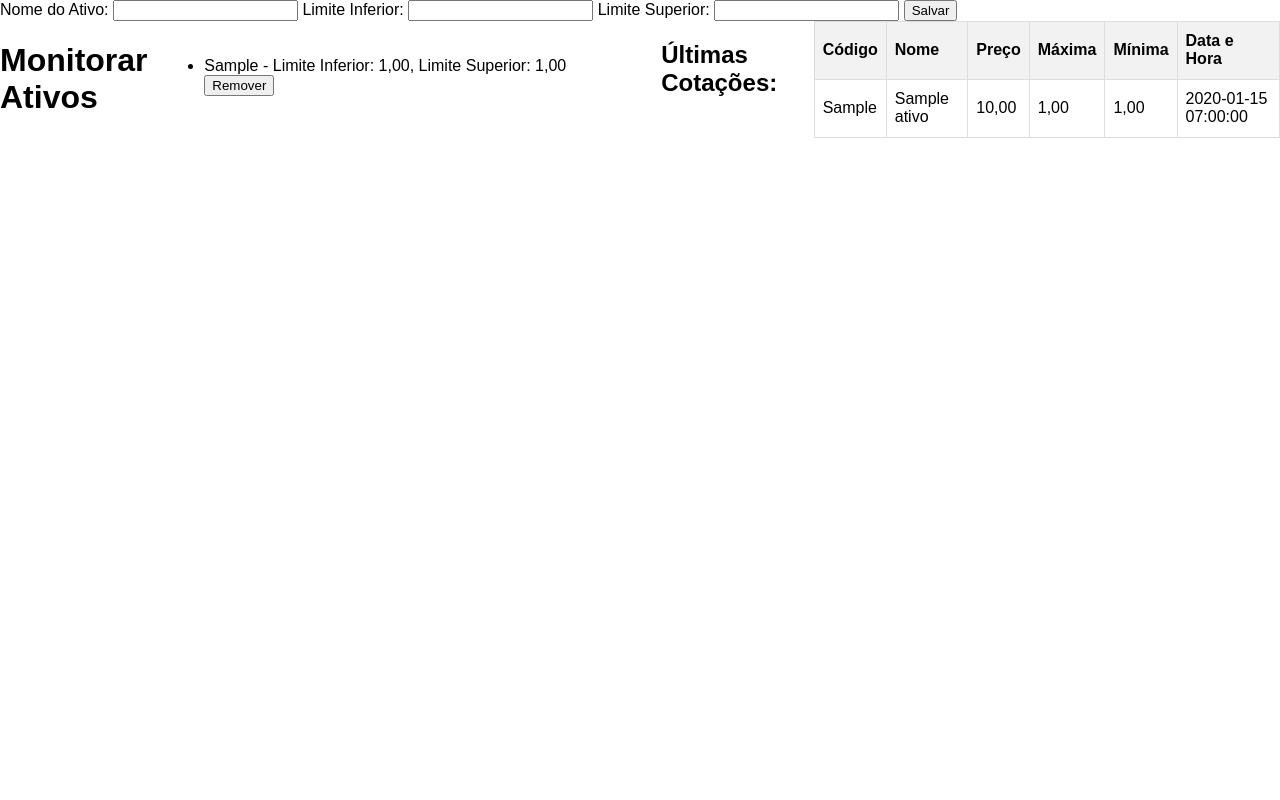
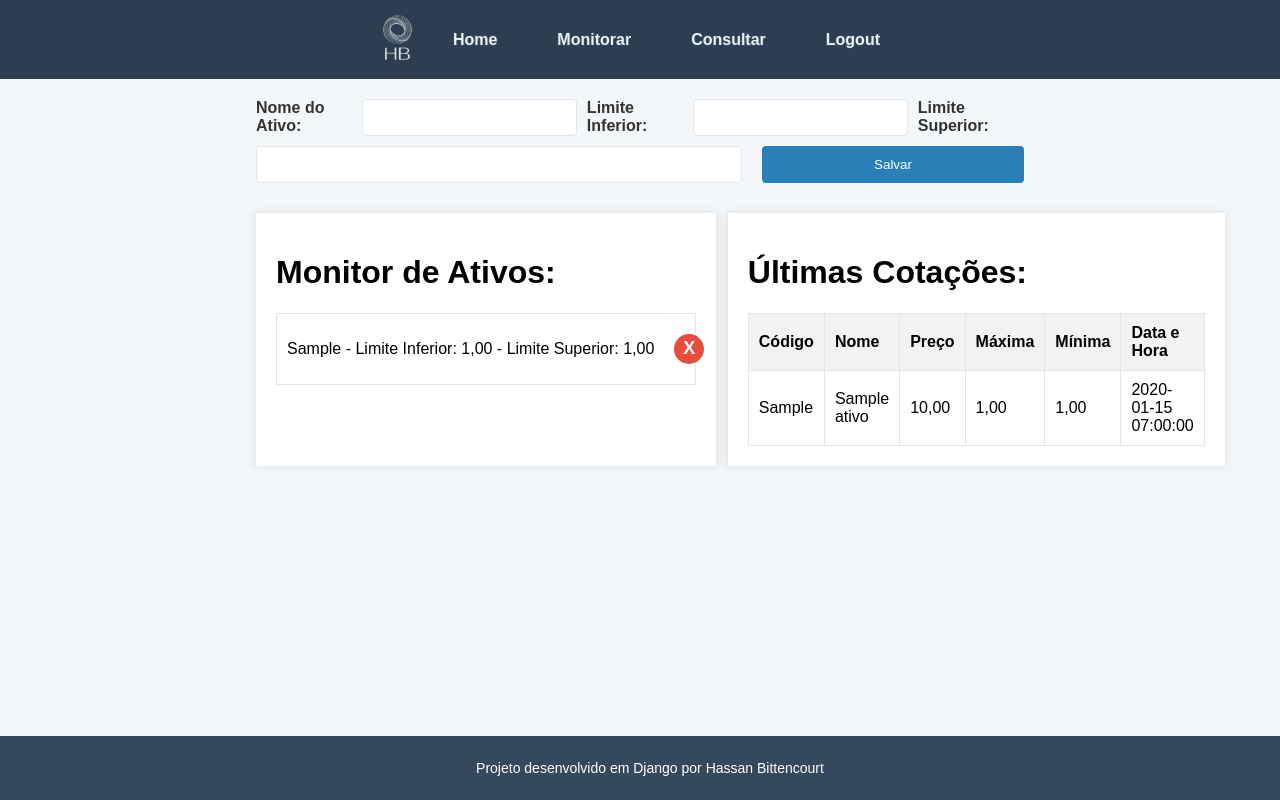
Before and after one commit to HassanOliveira/Stock-Market-Analysis-CRUD, a Django app: page /monitorar_ativos/ in a window 1280 px wide. Run offline with Django 4.2, Linux system fonts and the light colour scheme; a user stored in the database is signed in; tables that the repository leaves empty hold one stand-in row (values such as "Sample post").

Commit message:
Estilizando

```diff
--- /dev/null
+++ b/static/styles/base.css
@@ -0,0 +1,62 @@
+/* Estilos para o corpo */
+body {
+    font-family: Arial, sans-serif;
+    margin: 0;
+    padding: 0;
+    background-color: #f4f7f9;
+}
+
+/* Estilos para o menu */
+#menu {
+    background-color: #2c3e50;
+    display: flex;
+    justify-content: space-between;
+    align-items: center;
+    padding: 10px 20px;
+}
+
+.logo-image {
+    max-width: 55px;
+    margin-left: 350px;
+    height: auto;
+}
+
+#menu ul {
+    list-style: none;
+    display: flex;
+    gap: 20px;
+    margin: 0 350px 0 0;
+    padding: 0;
+}
+
+#menu ul li {
+    font-size: 16px;
+    margin-right: 20px;
+}
+
+#menu ul li a {
+    text-decoration: none;
+    color: #ecf0f1;
+    font-weight: bold;
+    text-shadow: -1px -1px 1px #34495e, 1px -1px 1px #34495e, -1px 1px 1px #34495e, 1px 1px 1px #34495e;
+    transition: background-color 0.3s, color 0.3s;
+    padding: 5px 10px;
+    border-radius: 4px;
+}
+
+#menu ul li a:hover {
+    text-decoration: none;
+    color: #c9c8c8c2;
+}
+
+/* Estilos para o rodapé */
+#footer {
+    background-color: #34495e;
+    color: white;
+    padding: 10px;
+    text-align: center;
+    font-size: 14px;
+    position: fixed;
+    bottom: 0;
+    width: 100%;
+}
--- a/static/styles/index.css
+++ /dev/null
@@ -1,38 +0,0 @@
-/* Definir um estilo básico para o corpo da página */
-body {
-    font-family: Arial, sans-serif;
-    margin: 0;
-    padding: 0;
-}
-
-/* Estilo para a área onde estão o ul e a tabela */
-.content {
-    display: flex;
-}
-
-/* Estilo para a lista */
-ul {
-    width: 50%;
-    padding: 20px;
-    box-sizing: border-box;
-}
-
-/* Estilo para a tabela */
-table {
-    width: 50%;
-    border-collapse: collapse;
-    padding: 20px;
-    box-sizing: border-box;
-}
-
-/* Estilo para as células da tabela */
-th, td {
-    border: 1px solid #ddd;
-    padding: 8px;
-    text-align: left;
-}
-
-/* Estilo para o cabeçalho da tabela */
-th {
-    background-color: #f2f2f2;
-}
--- /dev/null
+++ b/static/styles/monitorar_ativos.css
@@ -0,0 +1,149 @@
+body {
+    font-family: Arial, sans-serif;
+    margin: 0;
+    padding: 0;
+    background-color: #f4f7f9; /* Cinza claro */
+}
+
+.configuracoes-table {
+    display: flex;
+    width: 60%;
+    margin: auto;
+}
+
+/* Monitor de Ativos */
+.configuracoes {
+    width: 60%;
+    padding: 20px;
+    box-sizing: border-box;
+    background-color: #ffffff; /* Branco */
+    border-right: 1px solid #e0e6ed; /* Cinza claro */
+    box-shadow: 0px 0px 10px rgba(0, 0, 0, 0.1); /* Sombra suave */
+    margin-right: 10px;
+}
+
+.configuracoes ul {
+    list-style: none;
+    padding: 0;
+}
+
+.configuracao-item {
+    display: flex;
+    align-items: center;
+    margin-bottom: 10px;
+    padding: 0 10px 0 10px;
+    border: 1px solid #e0e6ed;
+    background-color: #ffffff;
+}
+
+.configuracao-info {
+    flex: 1;
+    margin-right: 10px;
+}
+
+.configuracao-info p {
+    margin: 0;
+    white-space: nowrap;
+    overflow: hidden;
+    text-overflow: ellipsis;
+}
+
+/* Botão Remover */
+.remove-button {
+    background-color: #e74c3c;
+    color: #ffffff;
+    border: none;
+    border-radius: 50%;
+    margin-left: 10px;
+    width: 30px;
+    height: 30px;
+    display: flex;
+    align-items: center;
+    justify-content: center;
+    cursor: pointer;
+    font-size: 18px;
+    font-weight: bold;
+    transition: background-color 0.3s;
+}
+
+.remove-button:hover {
+    background-color: #c0392b;
+}
+
+/* Últimas cotações */
+.ultimas-cotacoes {
+    width: 80%;
+    padding: 20px;
+    box-sizing: border-box;
+    background-color: #ffffff;
+    border-left: 1px solid #e0e6ed;
+    box-shadow: 0px 0px 10px rgba(0, 0, 0, 0.1);
+}
+
+ul {
+    padding: 0;
+    margin: 0;
+    list-style: none;
+}
+
+table {
+    border-collapse: collapse;
+    padding: 0;
+    margin: 0;
+    width: 100%;
+}
+
+th, td {
+    border: 1px solid #e0e6ed;
+    padding: 10px;
+    text-align: left;
+}
+
+th {
+    background-color: #f2f2f2;
+}
+
+/* Formulário */
+form {
+    width: 60%;
+    margin: 20px auto;
+    display: flex;
+    flex-wrap: wrap;
+    justify-content: space-between;
+}
+
+label {
+    margin-right: 10px;
+    font-weight: bold;
+    color: #333333;
+    flex: 1;
+}
+
+input[type="text"],
+input[type="number"] {
+    padding: 10px;
+    margin-right: 10px;
+    margin-bottom: 10px;
+    border: 1px solid #e0e6ed;
+    border-radius: 4px;
+    flex: 2;
+    box-sizing: border-box;
+}
+
+/* Botão Salvar */
+input[type="submit"] {
+    background-color: #2980b9;
+    color: #ffffff;
+    padding: 10px 15px;
+    margin-left: 10px;
+    margin-bottom: 10px;
+    border: none;
+    border-radius: 4px;
+    cursor: pointer;
+    flex: 1;
+    transition: background-color 0.3s;
+}
+
+input[type="submit"]:hover {
+    background-color: #2472a5;
+}
--- /dev/null
+++ b/templates/investimentos/base.html
@@ -0,0 +1,34 @@
+{% load static %}
+
+<!DOCTYPE html>
+<html lang="en">
+<head>
+    <meta charset="UTF-8">
+    <meta name="viewport" content="width=device-width, initial-scale=1.0">
+    <title>{% block title %}Monitor de Ativos{% endblock %}</title>
+    <link rel="stylesheet" href="{% static 'styles/base.css' %}">
+    {% block extra_head %}{% endblock %}
+</head>
+<body>
+    <div id="menu">
+        <a id="logo" href="{% url 'index' %}">
+            <img class="logo-image" src="{% static 'assets/logo.png' %}" alt="Logo">
+        </a>
+        <ul>
+            <li><a href="{% url 'index' %}">Home</a></li>
+            <li><a href="{% url 'monitorar_ativos' %}">Monitorar</a></li>
+            <li><a href="{% url 'consultar_ativos' %}">Consultar</a></li>
+            <li><a href="{% url 'logout' %}">Logout</a></li>
+        </ul>
+    </div>
+
+    <div class="content">
+        {% block content %}
+        {% endblock %}
+    </div>
+
+    <div id="footer">
+        <p>Projeto desenvolvido em Django por Hassan Bittencourt</p>
+    </div>
+</body>
+</html>
--- a/templates/investimentos/consultar_ativos.html
+++ b/templates/investimentos/consultar_ativos.html
@@ -1,3 +1,5 @@
+{% load static %}
+
 <!DOCTYPE html>
 <html>
 <head>
@@ -29,6 +31,5 @@
             </tr>
         {% endfor %}
     </table>
-
 </body>
 </html>
--- a/templates/investimentos/monitorar_ativos.html
+++ b/templates/investimentos/monitorar_ativos.html
@@ -1,11 +1,16 @@
+{% extends 'investimentos/base.html' %}
+
 {% load static %}
-<!DOCTYPE html>
-<html>
-<head>
-    <title>Monitor de Ativos - Monitorar Ativos</title>
-    <link rel="stylesheet" href="{% static 'styles/index.css' %}">
-</head>
-<body>
+
+{% block title %}
+    Monitor de Ativos - Monitorar Ativos
+{% endblock %}
+
+{% block extra_head %}
+    <link rel="stylesheet" href="{% static 'styles/monitorar_ativos.css' %}">
+{% endblock %}
+
+{% block content %}
     <form method="POST" action="{% url 'salvar_ativo' %}">
         {% csrf_token %}
         <label for="ativo">Nome do Ativo:</label>
@@ -19,25 +24,31 @@
 
         <input type="submit" value="Salvar">
     </form>
-    <div class="content">
-    <h1>Monitorar Ativos</h1>
+
+    <div class="configuracoes-table">
+        <div class="configuracoes">
+            <h1>Monitor de Ativos:</h1>
 
             <ul>
                 {% for configuracao in configuracoes %}
-        <li>
-          {{ configuracao.symbol }} - Limite Inferior: {{ configuracao.limite_inferior }}, Limite Superior: {{ configuracao.limite_superior }}
+                    <li class="configuracao-item">
+                        <div class="configuracao-info">
+                            <p>{{ configuracao.symbol }} - Limite Inferior: {{ configuracao.limite_inferior }} - Limite Superior: {{ configuracao.limite_superior }}</p>
+                        </div>
                         <form method="POST" action="{% url 'remover_ativo' configuracao.id %}">
                             {% csrf_token %}
-            <button type="submit">Remover</button>
+                            <button class="remove-button" type="submit">X</button>
                         </form>
                     </li>
                 {% empty %}
                     <li>Nenhuma configuração de ativo encontrada.</li>
                 {% endfor %}
             </ul>
+        </div>
 
         <!-- Tabela para exibir as últimas cotações -->
-    <h2>Últimas Cotações:</h2>
+        <div class="ultimas-cotacoes">
+            <h1>Últimas Cotações:</h1>
             <table>
                 <tr>
                     <th>Código</th>
@@ -59,5 +70,5 @@
                 {% endfor %}
             </table>
         </div>
-</body>
-</html>
+    </div>
+{% endblock %}
```
Also changed, not shown: templates/investimentos/index.html (+36 -15 lines), static/assets/logo.png (added), static/assets/logo4.png (added), 9 other files. Lines whose indentation alone changed are shown as unchanged.
